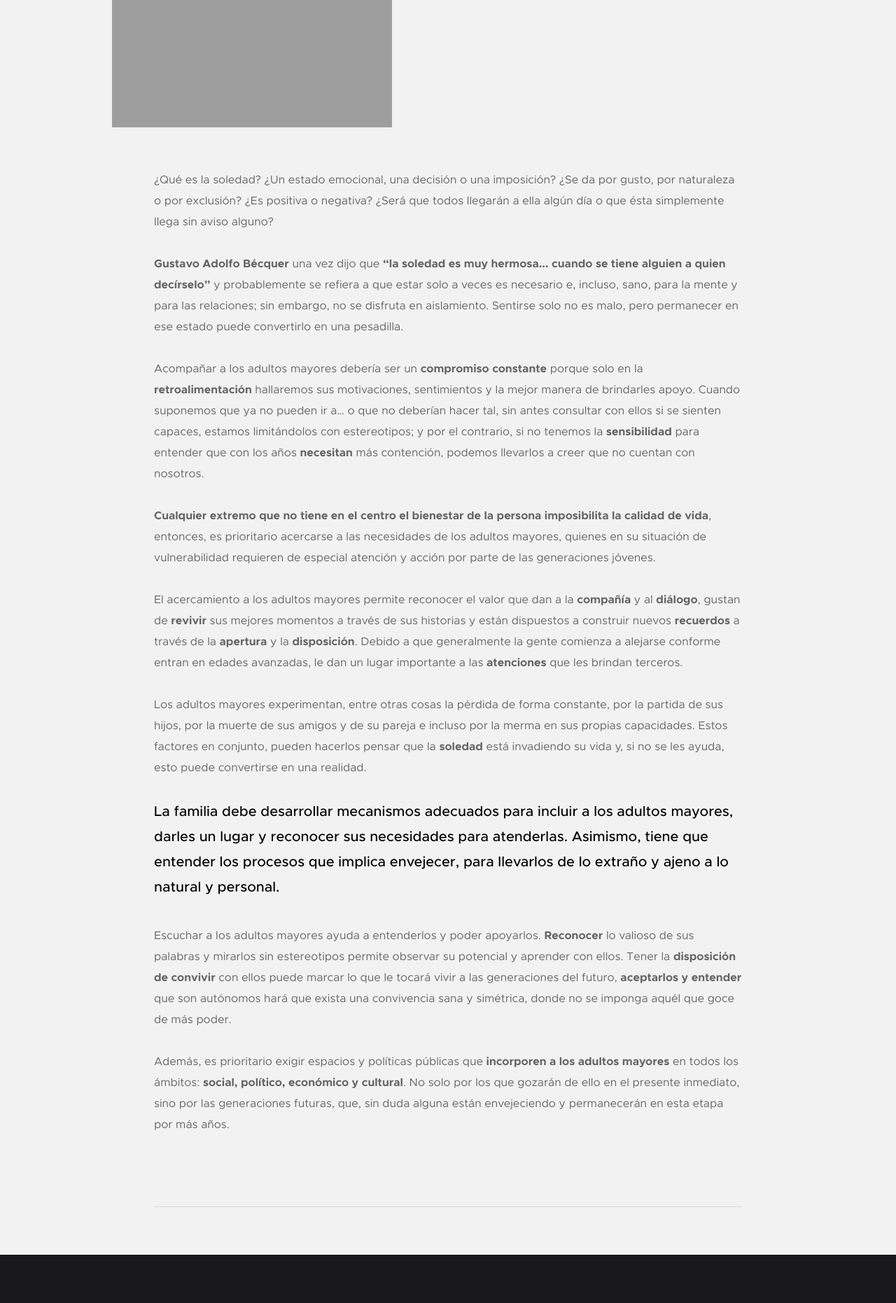
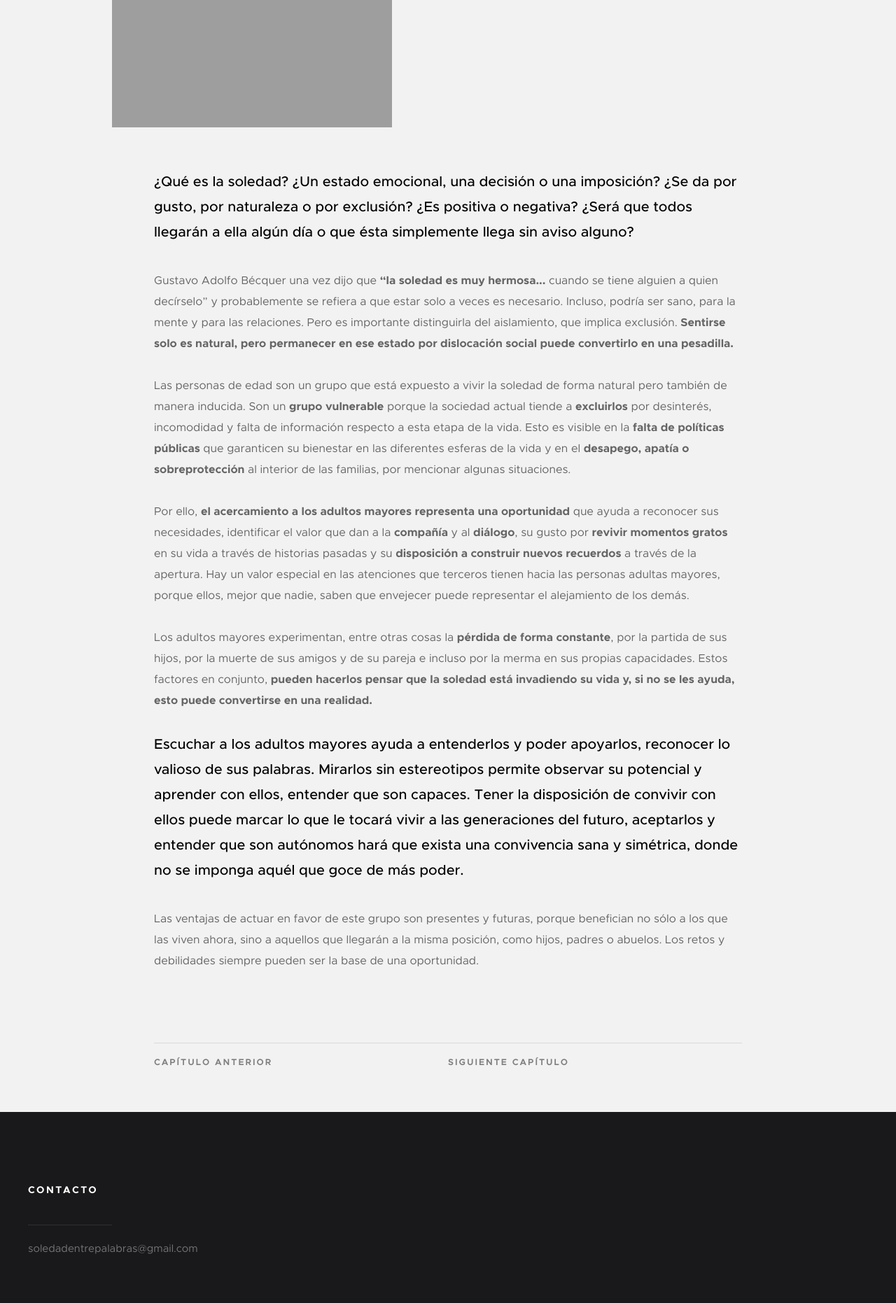
Before and after one commit to Carlos2396/Reportaje, a Laravel app: template resources/views/posts/epilogue.blade.php in a window 1280 px wide. Shown: the part 560-2422 px from the top of the page at 70% size. Run offline with Laravel 8, Linux system fonts and the light colour scheme; the template is opened without the code that fills it, so the values that code supplies are empty; grey boxes are pictures that could not be loaded.

Commit message:
Made corrections.

```diff
--- a/resources/views/posts/epilogue.blade.php
+++ b/resources/views/posts/epilogue.blade.php
@@ -21,15 +21,14 @@
 
         <div class="col-full s-content__main">
 
-            <p>¿Qué es la soledad? ¿Un estado emocional, una decisión o una imposición? ¿Se da por gusto, por naturaleza o por exclusión? ¿Es positiva o negativa? ¿Será que todos llegarán a ella algún día o que ésta simplemente llega sin aviso alguno?</p>
-            <p><strong>Gustavo Adolfo Bécquer</strong> una vez dijo que <strong>“la soledad es muy hermosa... cuando se tiene alguien a quien decírselo”</strong> y probablemente se refiera a que estar solo a veces es necesario e, incluso, sano, para la mente y para las relaciones; sin embargo, no se disfruta en aislamiento. Sentirse solo no es malo, pero permanecer en ese estado puede convertirlo en una pesadilla.</p>
-            <p>Acompañar a los adultos mayores debería ser un <strong>compromiso constante</strong> porque solo en la <strong>retroalimentación</strong> hallaremos sus motivaciones, sentimientos y la mejor manera de brindarles apoyo. Cuando suponemos que ya no pueden ir a… o que no deberían hacer tal, sin antes consultar con ellos si se sienten capaces, estamos limitándolos con estereotipos; y por el contrario, si no tenemos la <strong>sensibilidad</strong> para entender que con los años <strong>necesitan</strong> más contención, podemos llevarlos a creer que no cuentan con nosotros.</p>
-            <p><strong>Cualquier extremo que no tiene en el centro el bienestar de la persona imposibilita la calidad de vida</strong>, entonces, es prioritario acercarse a las necesidades de los adultos mayores, quienes en su situación de vulnerabilidad requieren de especial atención y acción por parte de las generaciones jóvenes.</p>
-            <p>El acercamiento a los adultos mayores permite reconocer el valor que dan a la <strong>compañía</strong> y al <strong>diálogo</strong>, gustan de <strong>revivir</strong> sus mejores momentos a través de sus historias y están dispuestos a construir nuevos <strong>recuerdos</strong> a través de la <strong>apertura</strong> y la <strong>disposición</strong>. Debido a que generalmente la gente comienza a alejarse conforme entran en edades avanzadas, le dan un lugar importante a las <strong>atenciones</strong> que les brindan terceros.</p>
-            <p>Los adultos mayores experimentan, entre otras cosas la pérdida de forma constante, por la partida de sus hijos, por la muerte de sus amigos y de su pareja e incluso por la merma en sus propias capacidades. Estos factores en conjunto, pueden hacerlos pensar que la <strong>soledad</strong> está invadiendo su vida y, si no se les ayuda, esto puede convertirse en una realidad.</p>
-            <p class="lead">La familia debe desarrollar mecanismos adecuados para incluir a los adultos mayores, darles un lugar y reconocer sus necesidades para atenderlas. Asimismo, tiene que entender los procesos que implica envejecer, para llevarlos de lo extraño y ajeno a lo natural y personal.</p>
-            <p>Escuchar a los adultos mayores ayuda a entenderlos y poder apoyarlos. <strong>Reconocer</strong> lo valioso de sus palabras y mirarlos sin estereotipos permite observar su potencial y aprender con ellos. Tener la <strong>disposición de convivir</strong> con ellos puede marcar lo que le tocará vivir a las generaciones del futuro, <strong>aceptarlos y entender</strong> que son autónomos hará que exista una convivencia sana y simétrica, donde no se imponga aquél que goce de más poder.</p>
-            <p>Además, es prioritario exigir espacios y políticas públicas que <strong>incorporen a los adultos mayores</strong> en todos los ámbitos: <strong>social, político, económico y cultural</strong>. No solo por los que gozarán de ello en el presente inmediato, sino por las generaciones futuras, que, sin duda alguna están envejeciendo y permanecerán en esta etapa por más años.</p>
+            <p class="lead">¿Qué es la soledad? ¿Un estado emocional, una decisión o una imposición? ¿Se da por gusto, por naturaleza o por exclusión? ¿Es positiva o negativa? ¿Será que todos llegarán a ella algún día o que ésta simplemente llega sin aviso alguno?</p>
+            <p>Gustavo Adolfo Bécquer una vez dijo que <strong>“la soledad es muy hermosa...</strong> cuando se tiene alguien a quien decírselo” y probablemente se refiera a que estar solo a veces es necesario. Incluso, podría ser sano, para la mente y para las relaciones. Pero es importante distinguirla del aislamiento, que implica exclusión. <strong>Sentirse solo es natural, pero permanecer en ese estado por dislocación social puede convertirlo en una pesadilla.</strong></p>
+            <p>Las personas de edad son un grupo que está expuesto a vivir la soledad de forma natural pero también de manera inducida. Son un <strong>grupo vulnerable</strong> porque la sociedad actual tiende a <strong>excluirlos</strong> por desinterés, incomodidad y falta de información respecto a esta etapa de la vida. Esto es visible en la <strong>falta de políticas públicas</strong> que garanticen su bienestar en las diferentes esferas de la vida y en el <strong>desapego, apatía o sobreprotección</strong> al interior de las familias, por mencionar algunas situaciones.</p>
+            <p>Por ello, <strong>el acercamiento a los adultos mayores representa una oportunidad</strong> que ayuda a reconocer sus necesidades, identificar el valor que dan a la <strong>compañía</strong> y al <strong>diálogo</strong>, su gusto por <strong>revivir momentos gratos</strong> en su vida a través de historias pasadas y su <strong>disposición a construir nuevos recuerdos</strong> a través de la apertura. Hay un valor especial en las atenciones que terceros tienen hacia las personas adultas mayores, porque ellos, mejor que nadie, saben que envejecer puede representar el alejamiento de los demás.</p>
+            <p>Los adultos mayores experimentan, entre otras cosas la <strong>pérdida de forma constante</strong>, por la partida de sus hijos, por la muerte de sus amigos y de su pareja e incluso por la merma en sus propias capacidades. Estos factores en conjunto, <strong>pueden hacerlos pensar que la soledad está invadiendo su vida y, si no se les ayuda, esto puede convertirse en una realidad.</strong></p>
+            <p class="lead">Escuchar a los adultos mayores ayuda a entenderlos y poder apoyarlos, reconocer lo valioso de sus palabras. Mirarlos sin estereotipos permite observar su potencial y aprender con ellos, entender que son capaces. Tener la disposición de convivir con ellos puede marcar lo que le tocará vivir a las generaciones del futuro, aceptarlos y entender que son autónomos hará que exista una convivencia sana y simétrica, donde no se imponga aquél que goce de más poder.</p>
+            <p>Las ventajas de actuar en favor de este grupo son presentes y futuras, porque benefician no sólo a los que las viven ahora, sino a aquellos que llegarán a la misma posición, como hijos, padres o abuelos. Los retos y debilidades siempre pueden ser la base de una oportunidad.</p>
+
 
 
             @include('layouts.chapter-nav')
--- a/resources/views/posts/family.blade.php
+++ b/resources/views/posts/family.blade.php
@@ -26,10 +26,10 @@
             <p>Los adultos mayores son visibles en los susurros sabios, en las oraciones más sinceras, en su andar pausado los domingos por el centro de la ciudad. De hecho, de acuerdo con el <strong>INEGI</strong>, para 2017, en tres de cada diez hogares mexicanos había, por lo menos, un adulto mayor.</p>
             <p>Chávez afirma que estadísticamente la conformación de las familias ha cambiado. Anteriormente, en los años setentas, las familias tenían entre seis y siete hijos, mientras que en la actualidad las familias tienen uno o dos hijos, lo que significa una reducción en la red social del adulto mayor.</p>
             <p>Don Rafael es un hombre noble y comprensivo, su prudencia lo hace guardar silencio y ser empático. A los 12 años, su vida tuvo un giro drástico cuando perdió a su madre, y su padre decidió rehacer su vida, situación que lo orilló a trabajar para ayudar con la manutención de sus cuatro hermanos. Durante casi dos décadas, don Rafael laboró en una empresa de logística y, a pesar de sólo tener educación básica, llegó a ocupar un puesto gerencial.</p>
-            <p>Cuando cumplió 22 años decidió formar su propia familia con Martha, a quien conocía desde la infancia. Tuvieron nueve hijos, 17 nietos y siete bisnietos. Ahora, a sus 86 años vive con su hija Silvia, y Pablito, su nieto. Sin embargo, a pesar de estar acompañado, se siente solo.</p>
+            <p>Cuando cumplió 22 años decidió formar su propia familia con Martha, a quien conocía desde la infancia. Tuvieron nueve hijos, 17 nietos y siete bisnietos. Ahora, a sus 89 años vive con su hija Silvia, y Pablito, su nieto. Sin embargo, a pesar de estar acompañado, se siente solo.</p>
             <p>Su primera sensación de soledad apareció cuando Martha murió en 2005, un año antes de celebrar sus bodas de oro. Don Rafa tuvo que acostumbrarse a dormir con un vacío en la cama y a comer en una mesa de seis sillas con cinco desocupadas la mayor parte del tiempo; a no escuchar más al amor de su vida, ni a los canarios que murieron semanas después del velorio.</p>
             <p>El pesar estuvo por varios meses. Su casa se volvió más fría, parecía que había perdido luz y color, pero don Rafa siempre tuvo una cosa muy clara: “quiero ser, por todo el tiempo posible, el padre de mis hijos y no una carga”. Así que aprendió a lavar, planchar, cocinar, a caminar sin alguien de la mano y viajar en su Volkswagen 96 con un vacío en el asiento de al lado. Todo parecía marchar sin contratiempos hasta que, un día, sus reflejos, paciencia y vista dejaron de ser los de ‘siempre’.</p>
-            <p>En 2015, apareció un dolor punzante en la espalda baja que día con día se hizo más fuerte. El diagnóstico no era bueno, algunas vértebras de la columna se estaban comprimiendo entre sí y era necesaria una operación. Todo resultó bien y a pesar de que la recuperación fue tardada, meses después ya estaba de nuevo practicando una de sus pasiones: el alpinismo.</p>
+            <p>En 2015, apareció un dolor punzante en la espalda baja que día con día se hizo más fuerte. El diagnóstico no era bueno, su médula espinal se estaba comprimiendo y era necesaria una operación. Todo resultó bien y a pesar de que la recuperación fue tardada, meses después ya estaba de nuevo practicando una de sus pasiones: el alpinismo.</p>
             <p>Sus hijos se reunieron después de estos sucesos y tras horas de diálogo, decidieron que don Rafa ya no debía quedarse solo o, al menos, no dormir solo. Así comenzaron a acompañarlo por turnos durante la noche; de los nueve hijos, siete accedieron y un día de la semana iban a dormir con don Rafael. Esta dinámica no duró mucho tiempo, las situaciones familiares y la disposición hicieron que algunos dejaran de cumplir y que los restantes se sintieran desmotivados para seguir haciéndolo. Comenzaron las peleas y disgustos, hasta que una de las hijas decidió hacerse cargo.</p>
             <p>Leticia y sus dos hijas se fueron a vivir con él por más de un año hasta que un día Silvia llegó con Pablito y las tres primeras, decidieron partir. Durante este tiempo, si bien don Rafael está acompañado por alguien más; la sensación de soledad se presenta de vez en cuando, pues los momentos de convivencia suelen ser antes de dormir y durante algunas comidas.</p>
             <p> Don Rafael ha vivido situaciones diversas en relación a la convivencia familiar. Durante once años estuvo solo, convivió poco con parte de su familia y se llegó a sentir olvidado. También, llegó el momento de nuevamente vivir acompañado de sus hijos, quienes tomaron esa decisión con el fin de protegerlo; sin embargo, la ausencia de algunos por diez años, hizo que la convivencia requiriera de adaptación, porque compartir espacios, tiempos y la vida en general fue un nuevo comienzo.</p>
@@ -58,7 +58,7 @@
             <p>Ellos antes de ser adultos mayores, son personas, individuos que buscan <strong>interacciones significativas</strong>, conversaciones donde sus palabras sean valiosas, motivación en lo que escuchan y convivencia donde se sientan en igualdad con sus interlocutores. Alguna vez trabajaron, tuvieron que hacerse cargo de hijos, de cuentas y del hogar; <strong>pueden entender lo que los jóvenes viven y además, tienen la capacidad de aportar conocimientos y experiencias.</strong></p>
             <p>Los adultos mayores pueden notar los cambios que traen consigo los años, cómo las personas cambian con ellos y el deterioro de sus relaciones. “A mí me entristece que ya no sea como antes; que con mis hijos todo se está alejando, la gente se aleja de las personas de edad; mis nietos ya no vienen” -expresa entristecido Don Rafa- “Piensan que no se les habla porque estás molesto, porque ya no te da, porque ya no te apoya, porque ya no te enseña, y en realidad no es así. Yo sé que están ocupados, que tienen trabajo y sus propios problemas, en realidad no hablo porque no sé cuándo es el momento adecuado, porque no quiero molestar”</p>
             <p>El no saber cuándo, cómo, dónde o simplemente qué expresar, son problemas que dificultan la comunicación. Cuando se desarrollan este tipo de barreras en la interacción, se genera una espiral interminable, donde la culpa da pie a reproches y la incomodidad lleva al aislamiento.</p>
-            <p><strong>La interacción es indispensable para llegar al bienestar</strong>. Somos seres sociales y por lo tanto necesitamos del otro, pero no del otro igual, sino de todos los otros. Es decir, necesitamos convivir con personas distintas; que tengan visiones y experiencias que enriquezcan lo que ya conocemos y nos enseñen lo desconocido; porque es en lo extraño donde podemos encontrar lo que nos hace falta.</p>
+            <p><strong>La interacción es indispensable para llegar al bienestar</strong>. Como seres sociales se necesita del otro, pero no del otro igual, sino de todos los otros. Es decir, es necesario convivir con personas distintas; que tengan visiones y experiencias que enriquezcan lo que ya se conoce y enseñen lo desconocido; porque es en lo extraño donde se encuentra lo que hace falta.</p>
             <p>Los adultos mayores parecieran estar alejados del mundo más joven, porque no van tan rápido, porque no siguen pantallas líquidas, ni son tan flexibles en sus ideales, “Creen que uno ya no puede, que uno ya no debe; le hacen sentir a uno que no tiene carácter” añade don Rafa con voz conflictuada. Este problema tiene lugar porque como jóvenes muchas veces no se comprende que <strong>en la divergencia está la posibilidad de construir puentes y puntos de encuentro intergeneracionales.</strong></p>
             <p>A don Rafa le gusta explicar, enseñar y compartir lo que sabe. “Me entristece que algunos de mis nietos no se acercan para aprender cosas que podría enseñarles. No quiero que sean iguales que yo, ni que hagan lo mismo. Pero si has enseñado a otras personas, cuanto y más no harías por tu familia”.</p>
             <p>Como cualquiera de sus nietos, él también tiene pasiones que mueven su ser. Una de ellas es el canto. Desde joven ha formado parte de diferentes coros, el último de ellos, el Sinfónico de la BUAP, donde ensaya tres veces por semana y le ha permitido cantar al lado del tenor Fernando de la Mora, Los Ángeles Azules y Marc Martel, quien hiciera la voz de Freddie Mercury en la película Bohemian Rhapsody. Esto se ha convertido en una motivación en su vida y, junto con el alpinismo, le ha permitido ser fuente de inspiración para muchas personas que lo conocen. En este sentido, terceros tienen expresiones y mensajes que hacen sentir a don Rafael reconocido, presente y valioso.</p>
```
